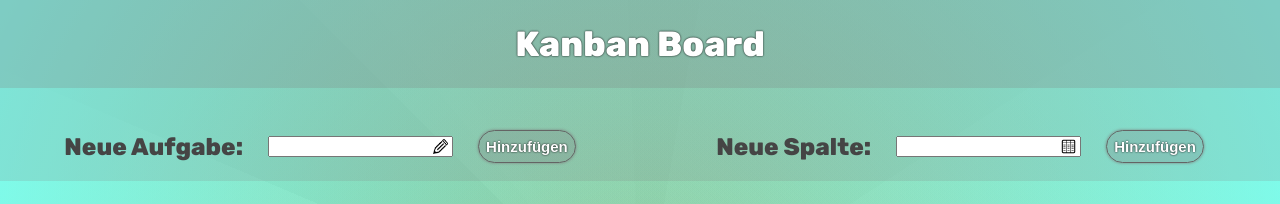
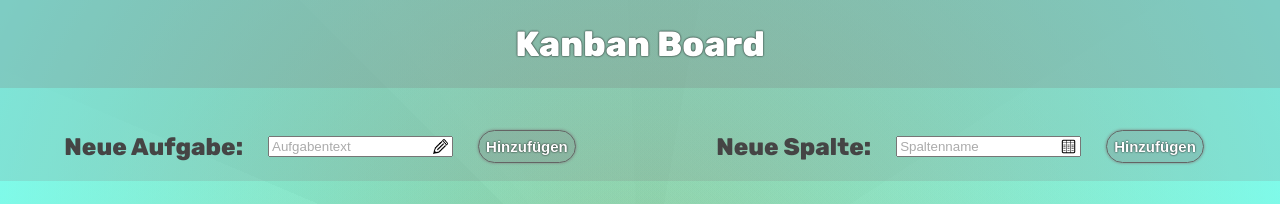
Before and after one commit to Mandy-Blaschke/kanban-board, an Angular app: page / in a window 1280 px wide. Shown: the top 204 px of the page. Built offline with nearby package versions, Linux system fonts and the light colour scheme.

Commit message:
added: placeholder

```diff
--- a/src/app/main-view/main-view.component.html
+++ b/src/app/main-view/main-view.component.html
@@ -15,7 +15,7 @@
 
         <div class="input-container">
           <img class="icon pencil" src="assets/pencil.webp" alt="pencil icon">
-          <input type="text" id="newTask" [(ngModel)]="newTask">
+          <input type="text" id="newTask" placeholder="Aufgabentext" [(ngModel)]="newTask">
         </div>
 
         <button (click)="addNewTask(newTask)">Hinzufügen</button>
@@ -27,7 +27,7 @@
 
         <div class="input-container">
           <img class="icon table" src="assets/table.webp" alt="table icon">
-          <input type="text" id="newColumn" [(ngModel)]="newColumnName">
+          <input type="text" id="newColumn" placeholder="Spaltenname" [(ngModel)]="newColumnName">
         </div>
 
         <button (click)="addNewColumn()">Hinzufügen</button>
--- a/src/app/main-view/main-view.component.scss
+++ b/src/app/main-view/main-view.component.scss
@@ -141,7 +141,6 @@
           }
 
 
-
           @media (max-width: 515px) {
             margin: 5px;
           }
@@ -236,3 +235,7 @@
 .tasks-container.cdk-drop-list-dragging .task:not(.cdk-drag-placeholder) {
   transition: transform 250ms cubic-bezier(0, 0, 0.2, 1);
 }
+
+::placeholder {
+  color: #ababab;
+}
```
